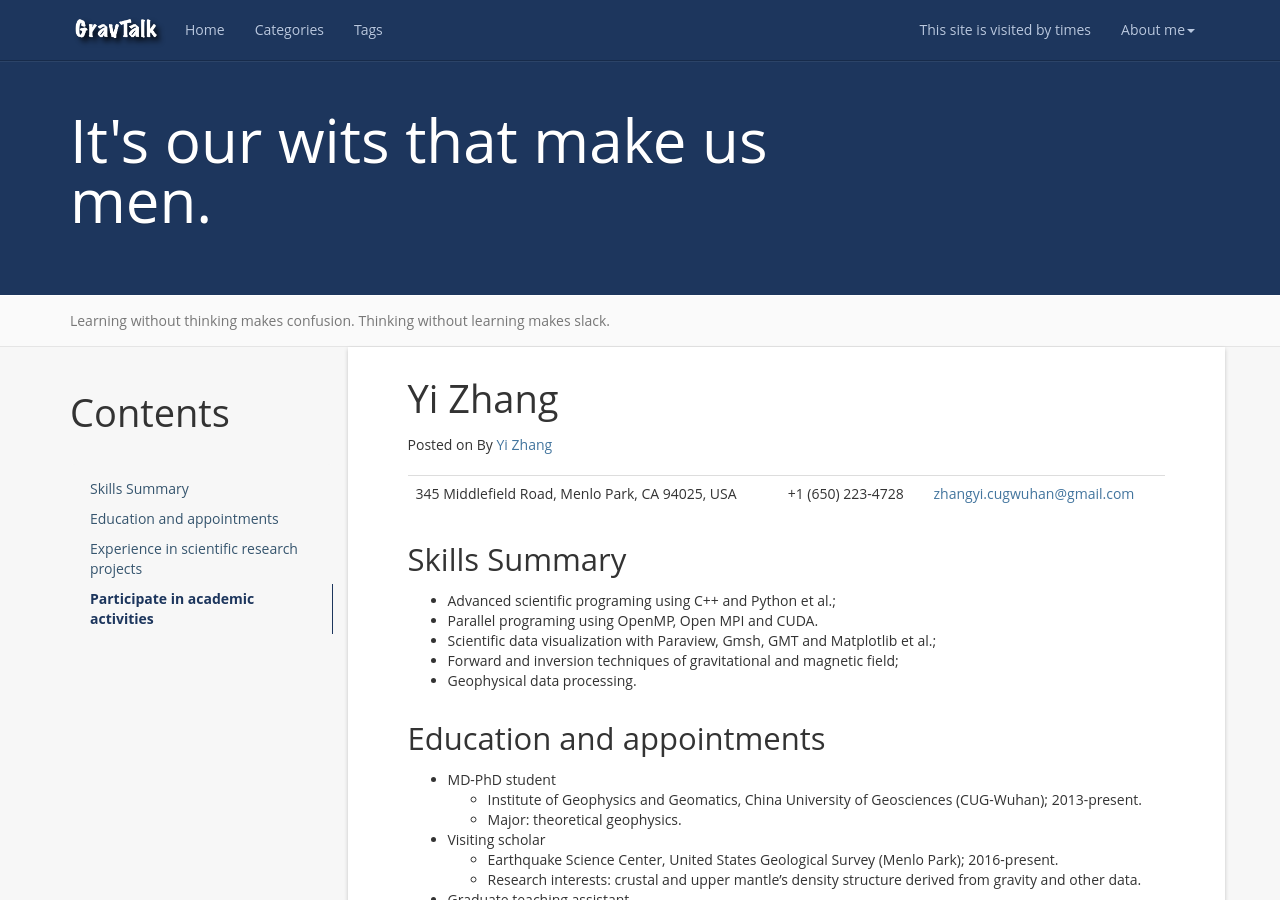
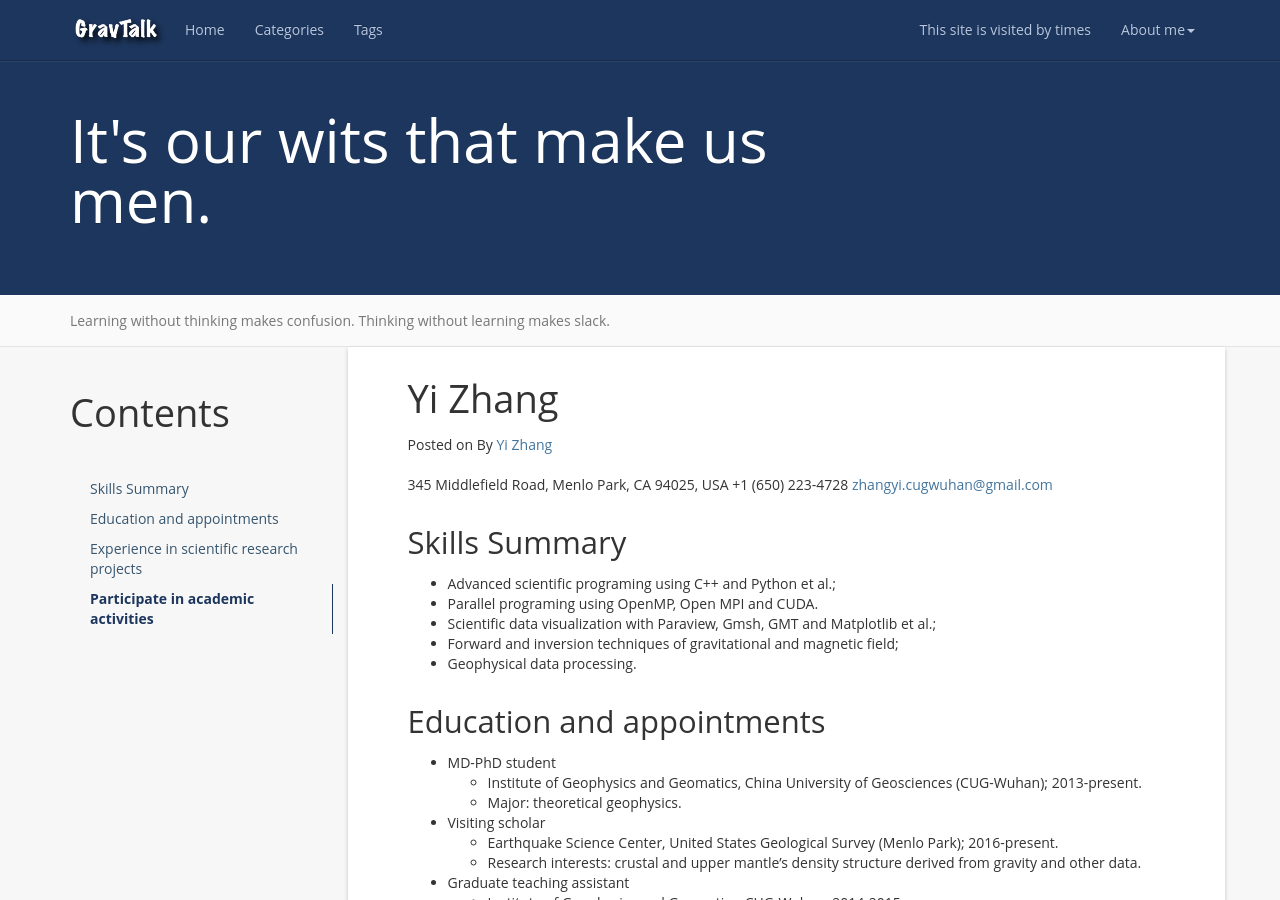
Before and after one commit to YiZhangCUG/YiZhangCUG.github.io, a Jekyll site: the page built from resumes.md, in a window 1280 px wide and 900 px high. Built offline with Jekyll 4.4.1, drawn with Linux system fonts in a browser that asks for light colours; nearby versions of some CDN libraries; a script that is not in the unit is left out; comment, search, counter and statistics services are not loaded; some of the changed lines change nothing that is shown.

Commit message:
Update resumes.md

```diff
--- a/resumes.md
+++ b/resumes.md
@@ -9,7 +9,9 @@ permalink: /resumes/
 
 
 
-345 Middlefield Road, Menlo Park, CA 94025, USA | +1 (650) 223-4728 | <zhangyi.cugwuhan@gmail.com>
+345 Middlefield Road, Menlo Park, CA 94025, USA
++1 (650) 223-4728
+<zhangyi.cugwuhan@gmail.com>
 
 Skills Summary
 ------------------
```
